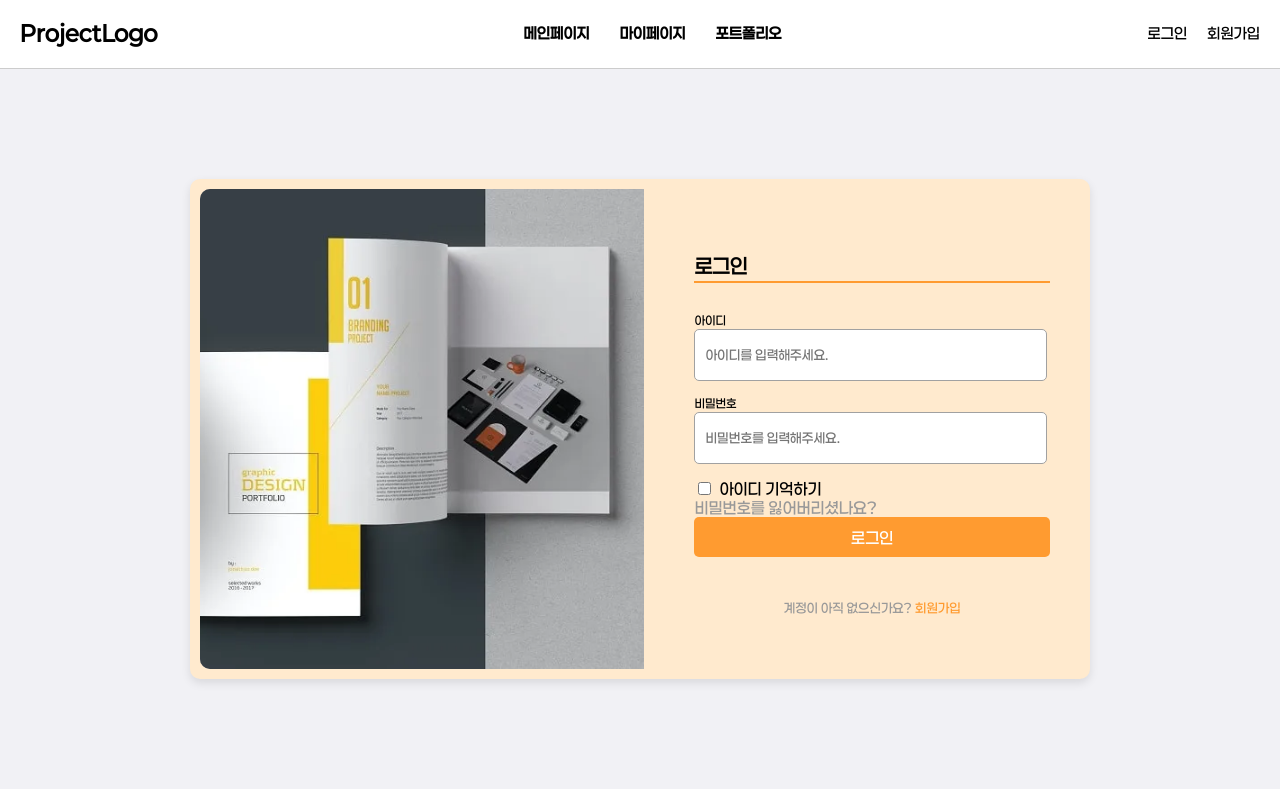
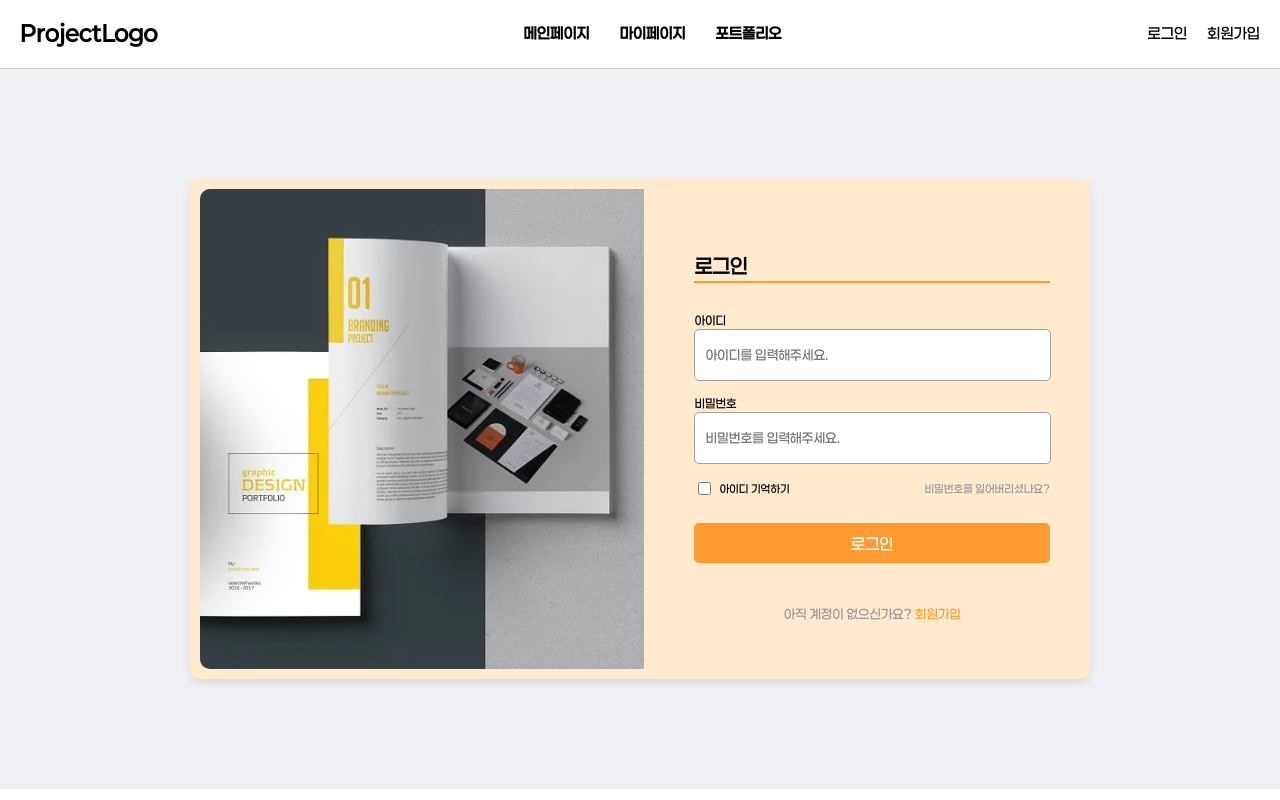
Before and after one commit to NO-GPT/Frontend, a React (Create React App) app: page /login in a window 1280 px wide. Built offline with nearby package versions, Linux system fonts and the light colour scheme.

Commit message:
#1 - css수정
변경사항
- 클래스 이름 변경
- css주석 추가 및 필요없는 코드 삭제

```diff
--- a/src/Pages/LoginPage.jsx
+++ b/src/Pages/LoginPage.jsx
@@ -16,6 +16,7 @@ const LoginPage = () => {
     } else {
       setError({ field: "", message: "" });
       // 로그인 처리 로직
+      // 아이디 비밀번호가 틀렸을 시의 예외 처리 추가
     }
   };
 
@@ -75,13 +76,13 @@ const LoginPage = () => {
               <span className="lp-forgot-password">비밀번호를 잃어버리셨나요?</span>
             </div>
 
-            <button className="lp-btn" onClick={handleLogin}>
+            <button className="lp-login-btn" onClick={handleLogin}>
               로그인
             </button>
           </form>
 
           <p className="lp-signup-link">
-            계정이 아직 없으신가요?{" "}
+            아직 계정이 없으신가요?{" "}
             <Link to="/signup" className="lp-signup-movement-btn">
               회원가입
             </Link>
--- a/src/styles/Page/LoginPage.css
+++ b/src/styles/Page/LoginPage.css
@@ -17,6 +17,7 @@
  box-shadow: 0px 4px 10px rgba(0, 0, 0, 0.1);
 }
 
+/* img css */
 .lp-image-placeholder {
  margin: 10px;
  width: 100%;
@@ -37,6 +38,7 @@
  object-fit: contain;
 }
 
+/* right css */
 .lp-right {
  width: 80%;
  padding: 40px;
@@ -56,6 +58,7 @@
  margin-bottom: 30px;
 }
 
+/* right input css */
 .lp-input-group {
  width: 100%;
  margin-bottom: 15px;
@@ -68,7 +71,7 @@
 }
 
 .lp-input {
- width: 93%;
+ width: 94%;
  height: 30px;
  padding: 10px;
  font-size: 0.83rem;
@@ -76,6 +79,7 @@
  border-radius: 5px;
 }
 
+/* error css */
 .lp-input-error {
  border-color: red;
 }
@@ -86,7 +90,8 @@
  margin-top: 5px;
 }
 
-.lp-options {
+/* 아이디기억하기 css */
+.lp-login-options {
  display: flex;
  align-items: center;
  justify-content: space-between;
@@ -107,14 +112,13 @@
  accent-color: #FF9B30;
 }
 
+/* 비밀번호를 잃어버리셨나요? css */
 .lp-forgot-password {
  text-align: right;
- cursor: pointer;
- color: #999;
- transition: color 0.2s ease;
 }
 
-.lp-btn {
+/* 로그인 버튼 css */
+.lp-login-btn {
  width: 100%;
  height: 40px;
  padding: 10px;
@@ -125,9 +129,9 @@
  border-radius: 5px;
  cursor: pointer;
  margin-bottom: 30px;
- transition: background-color 0.2s ease;
 }
 
+/* 아직 계정이 없으신가요? css */
 .lp-signup-link {
  font-size: 13px;
  color: #999999;
@@ -139,5 +143,4 @@
  margin-bottom: 50px;
  text-decoration: none;
  color: #ff9b30;
- transition: color 0.2s ease;
 }
```
